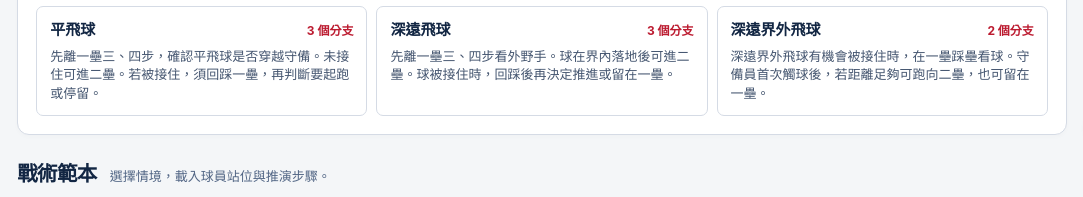
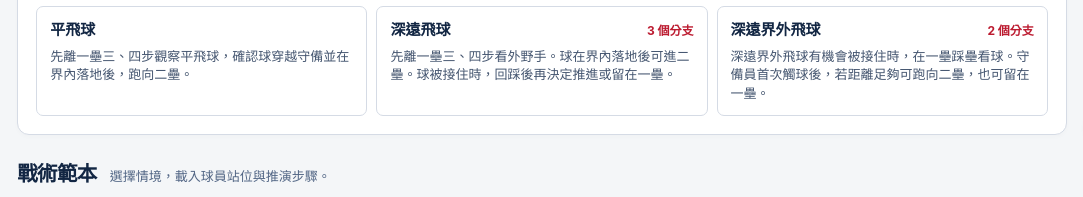
Before and after one commit to ggbb10/baseball-board, a plain HTML site: page index.html in a window 1280 px wide. Shown: the part 1445-1642 px from the top of the page, 98-1181 px from the left. Drawn offline with Linux system fonts and the light colour scheme.

Commit message:
Keep only the advance branch for a first-base line drive

```diff
--- a/index.html
+++ b/index.html
@@ -646,7 +646,7 @@ body.field-expanded { overflow: hidden; }
   add('first', 'pop', '一壘跑者先離壘三、四步，看游擊手能否接住。若球落地，跑者受迫進二壘，由游擊手撿球；若游擊手接殺，跑者回踩並留在一壘。二壘手全程守二壘。', ['advance', 'stay']);
   add('first', 'groundLeft', '球滾向三壘手或游擊手時，一壘跑者受迫進壘。立即全速跑向二壘。', ['advance']);
   add('first', 'groundRight', '球滾向一、二壘之間，一壘跑者受迫離壘，全速跑向二壘。', ['advance']);
-  add('first', 'line', '先離一壘三、四步，確認平飛球是否穿越守備。未接住可進二壘。若被接住，須回踩一壘，再判斷要起跑或停留。', ['advance', 'tag', 'stay']);
+  add('first', 'line', '先離一壘三、四步觀察平飛球，確認球穿越守備並在界內落地後，跑向二壘。', ['advance']);
   add('first', 'deep', '先離一壘三、四步看外野手。球在界內落地後可進二壘。球被接住時，回踩後再決定推進或留在一壘。', ['advance', 'tag', 'stay']);
   add('first', 'foul', '深遠界外飛球有機會被接住時，在一壘踩壘看球。守備員首次觸球後，若距離足夠可跑向二壘，也可留在一壘。', ['tag', 'stay']);
 
```
